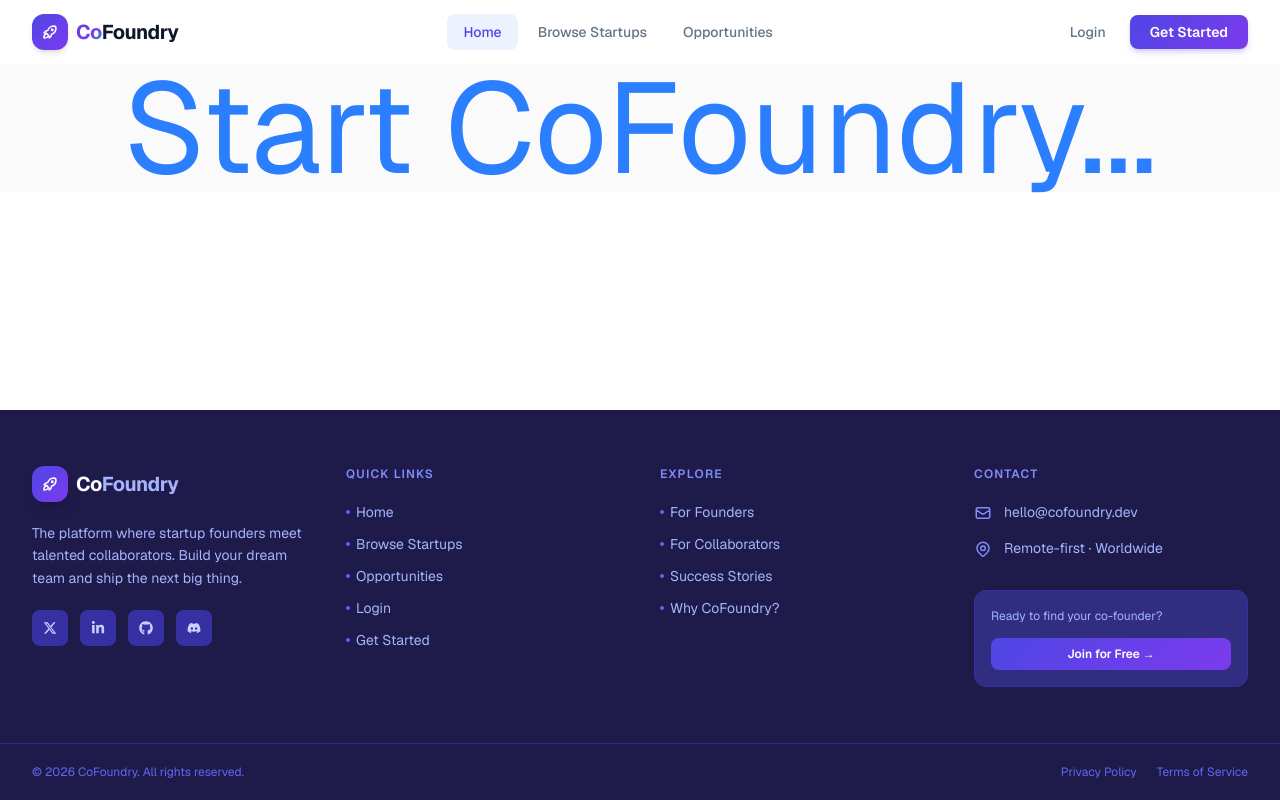
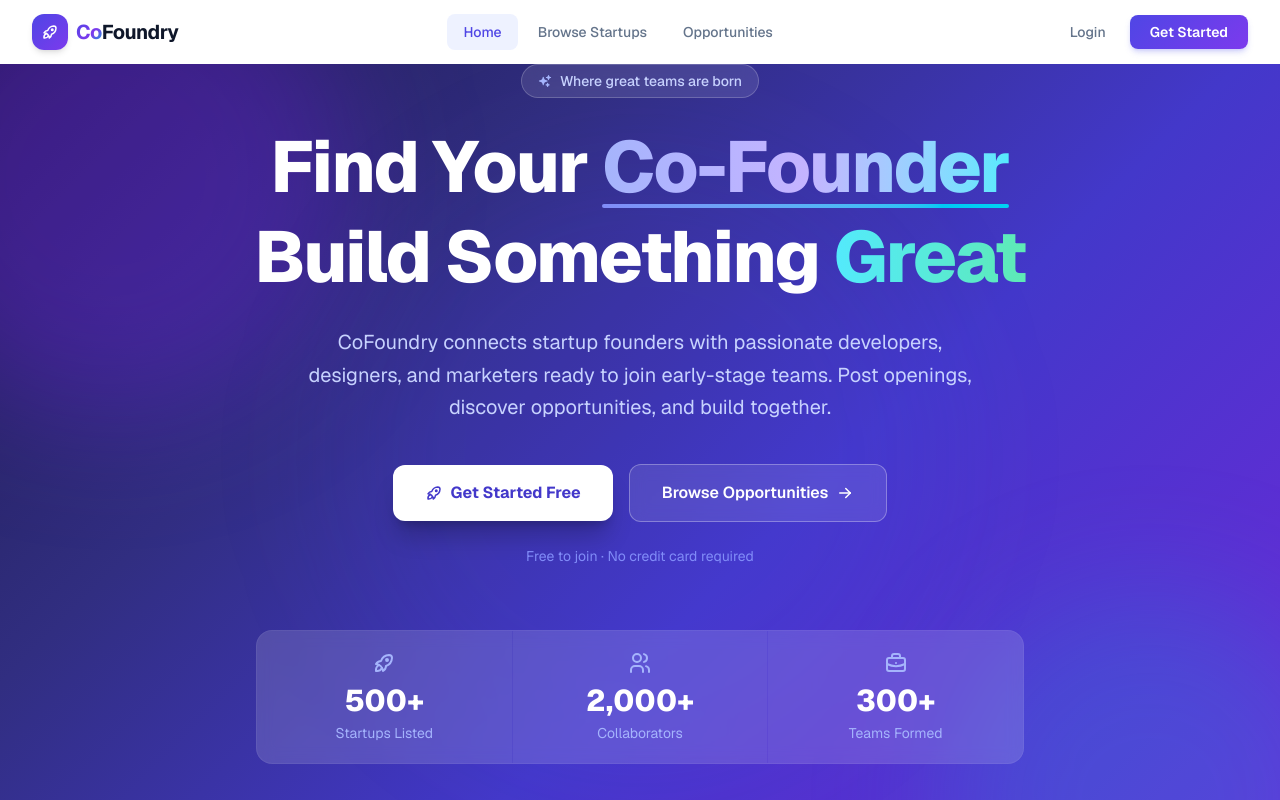
Before and after one commit to shariful-ire/CoFoundry-client, a Next.js app: page / in a window 1280 px wide. Shown: the top 800 px of the page. Built offline with nearby package versions, Linux system fonts and the light colour scheme.

Commit message:
add hero banner section

```diff
--- a/src/app/(public)/page.js
+++ b/src/app/(public)/page.js
@@ -1,9 +1,16 @@
-import Image from "next/image";
+import HeroBanner from '@/components/home/HeroBanner';
 
-export default function Home() {
+export const metadata = {
+  title: 'CoFoundry — Build Your Dream Team',
+  description:
+    'Connect with startup founders and collaborators. Find your co-founder, post team openings, and build something great together.',
+};
+
+export default function HomePage() {
   return (
-    <div className="flex flex-col flex-1 items-center justify-center bg-zinc-50 font-sans dark:bg-black">
-      <h1 className="text-9xl text-blue-500">Start CoFoundry... </h1>
-    </div>
+    <>
+      <HeroBanner />
+      {/* more sections coming next */}
+    </>
   );
 }
--- /dev/null
+++ b/src/components/home/HeroBanner.js
@@ -0,0 +1,154 @@
+'use client';
+
+import Link from 'next/link';
+import { motion } from 'framer-motion';
+import { TbRocket, TbUsers, TbBriefcase, TbArrowRight } from 'react-icons/tb';
+import { HiSparkles } from 'react-icons/hi2';
+
+const stats = [
+  { icon: TbRocket,    value: '500+',  label: 'Startups Listed'   },
+  { icon: TbUsers,     value: '2,000+', label: 'Collaborators'    },
+  { icon: TbBriefcase, value: '300+',  label: 'Teams Formed'      },
+];
+
+const fadeUp = {
+  hidden: { opacity: 0, y: 28 },
+  show:   { opacity: 1, y: 0  },
+};
+
+const stagger = {
+  hidden: {},
+  show:   { transition: { staggerChildren: 0.12 } },
+};
+
+export default function HeroBanner() {
+  return (
+    <section className="relative overflow-hidden gradient-hero min-h-[92vh] flex flex-col items-center justify-center px-4">
+
+      {/* ── Decorative blurred orbs ── */}
+      <div className="pointer-events-none absolute inset-0 overflow-hidden">
+        <div className="absolute -top-32 -left-32 w-[480px] h-[480px] rounded-full bg-violet-600/30 blur-3xl" />
+        <div className="absolute -bottom-40 -right-20 w-[420px] h-[420px] rounded-full bg-cyan-500/20 blur-3xl" />
+        <div className="absolute top-1/2 left-1/2 -translate-x-1/2 -translate-y-1/2 w-[600px] h-[600px] rounded-full bg-brand-600/10 blur-3xl" />
+      </div>
+
+      {/* ── Content ── */}
+      <motion.div
+        variants={stagger}
+        initial="hidden"
+        animate="show"
+        className="relative z-10 max-w-4xl mx-auto text-center"
+      >
+        {/* Badge */}
+        <motion.div variants={fadeUp} className="flex justify-center mb-6">
+          <span className="inline-flex items-center gap-2 px-4 py-1.5 rounded-full bg-white/10 border border-white/20 backdrop-blur-sm text-sm text-brand-200 font-medium">
+            <HiSparkles className="text-brand-300" />
+            Where great teams are born
+          </span>
+        </motion.div>
+
+        {/* Headline */}
+        <motion.h1
+          variants={fadeUp}
+          className="text-4xl sm:text-5xl lg:text-7xl font-extrabold text-white leading-tight tracking-tight"
+        >
+          Find Your{' '}
+          <span className="relative inline-block">
+            <span className="relative z-10 bg-gradient-to-r from-brand-300 via-violet-300 to-cyan-300 bg-clip-text text-transparent">
+              Co-Founder
+            </span>
+            <motion.span
+              initial={{ scaleX: 0 }}
+              animate={{ scaleX: 1 }}
+              transition={{ delay: 0.7, duration: 0.5, ease: 'easeOut' }}
+              className="absolute bottom-1 left-0 right-0 h-1 bg-gradient-to-r from-brand-400 to-cyan-400 rounded-full origin-left"
+            />
+          </span>
+          <br />
+          Build Something{' '}
+          <span className="bg-gradient-to-r from-cyan-300 to-emerald-300 bg-clip-text text-transparent">
+            Great
+          </span>
+        </motion.h1>
+
+        {/* Sub-heading */}
+        <motion.p
+          variants={fadeUp}
+          className="mt-6 text-lg sm:text-xl text-brand-200 max-w-2xl mx-auto leading-relaxed"
+        >
+          CoFoundry connects startup founders with passionate developers, designers,
+          and marketers ready to join early-stage teams. Post openings, discover
+          opportunities, and build together.
+        </motion.p>
+
+        {/* CTA Buttons */}
+        <motion.div
+          variants={fadeUp}
+          className="mt-10 flex flex-col sm:flex-row items-center justify-center gap-4"
+        >
+          <motion.div whileHover={{ scale: 1.04 }} whileTap={{ scale: 0.97 }}>
+            <Link
+              href="/register"
+              className="inline-flex items-center gap-2 px-8 py-4 rounded-xl bg-white text-brand-700 font-bold text-base shadow-xl shadow-black/20 hover:shadow-2xl hover:shadow-black/30 transition-shadow"
+            >
+              <TbRocket className="text-lg" />
+              Get Started Free
+            </Link>
+          </motion.div>
+
+          <motion.div whileHover={{ scale: 1.04 }} whileTap={{ scale: 0.97 }}>
+            <Link
+              href="/opportunities"
+              className="inline-flex items-center gap-2 px-8 py-4 rounded-xl border border-white/30 bg-white/10 backdrop-blur-sm text-white font-semibold text-base hover:bg-white/20 transition-colors"
+            >
+              Browse Opportunities
+              <TbArrowRight className="text-lg" />
+            </Link>
+          </motion.div>
+        </motion.div>
+
+        {/* Trust line */}
+        <motion.p variants={fadeUp} className="mt-6 text-sm text-brand-400">
+          Free to join · No credit card required
+        </motion.p>
+      </motion.div>
+
+      {/* ── Stats bar ── */}
+      <motion.div
+        initial={{ opacity: 0, y: 40 }}
+        animate={{ opacity: 1, y: 0 }}
+        transition={{ delay: 0.8, duration: 0.5 }}
+        className="relative z-10 mt-16 w-full max-w-3xl mx-auto"
+      >
+        <div className="grid grid-cols-3 gap-px bg-white/10 rounded-2xl overflow-hidden border border-white/10 backdrop-blur-sm">
+          {stats.map(({ icon: Icon, value, label }) => (
+            <div
+              key={label}
+              className="flex flex-col items-center gap-1 py-5 px-4 bg-white/5 hover:bg-white/10 transition-colors"
+            >
+              <Icon className="text-brand-300 text-2xl mb-1" />
+              <span className="text-2xl sm:text-3xl font-extrabold text-white">{value}</span>
+              <span className="text-xs sm:text-sm text-brand-300 text-center">{label}</span>
+            </div>
+          ))}
+        </div>
+      </motion.div>
+
+      {/* ── Scroll hint ── */}
+      <motion.div
+        initial={{ opacity: 0 }}
+        animate={{ opacity: 1 }}
+        transition={{ delay: 1.2 }}
+        className="relative z-10 mt-12"
+      >
+        <motion.div
+          animate={{ y: [0, 8, 0] }}
+          transition={{ repeat: Infinity, duration: 1.6, ease: 'easeInOut' }}
+          className="w-6 h-10 rounded-full border-2 border-white/30 flex items-start justify-center pt-2 mx-auto"
+        >
+          <div className="w-1 h-2 rounded-full bg-white/60" />
+        </motion.div>
+      </motion.div>
+    </section>
+  );
+}
```
